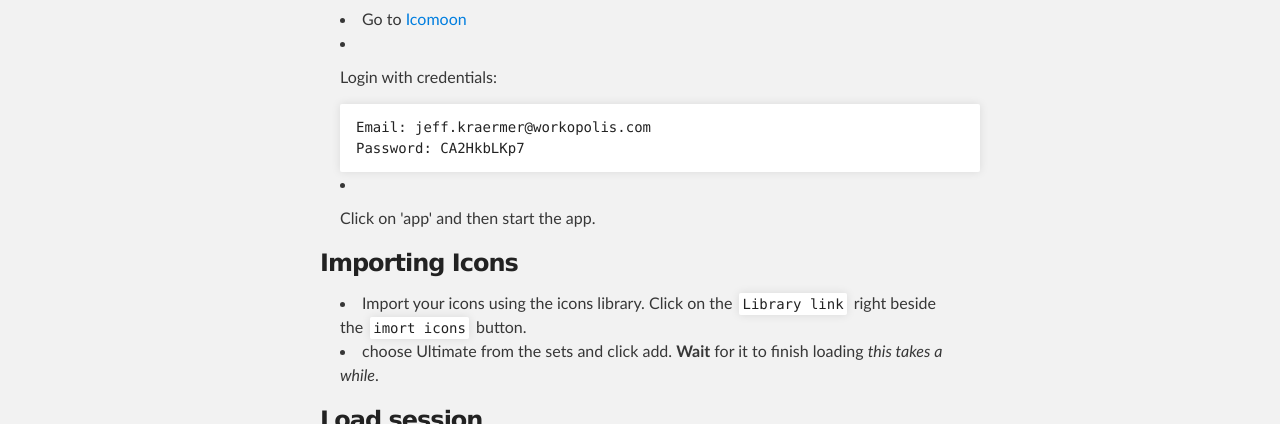
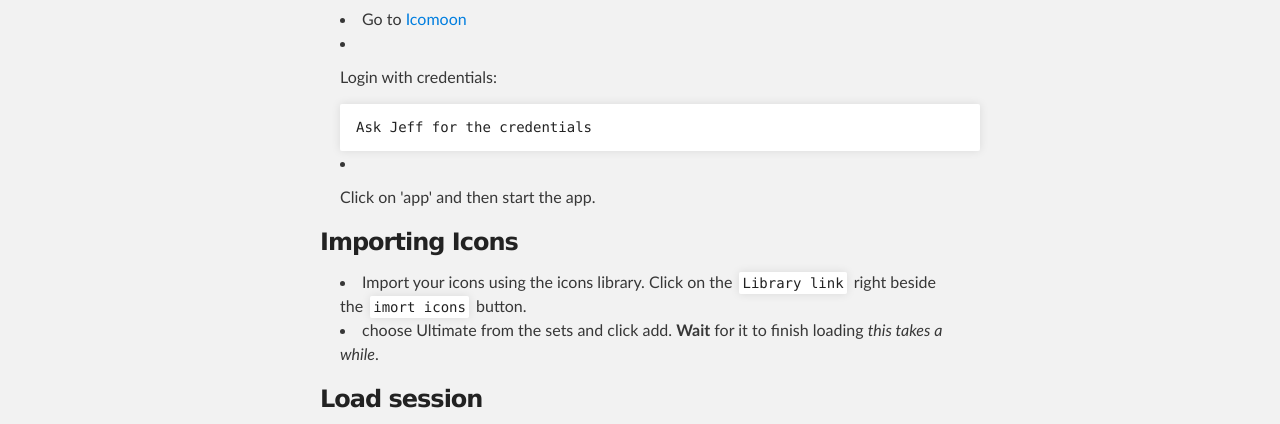
Before and after one commit to lukezhangui/WorkopolisFontIcon, a plain HTML site: page index.html in a window 1280 px wide. Shown: the part 363-787 px from the top of the page. Drawn offline with Linux system fonts and the light colour scheme.

```diff
--- a/index.html
+++ b/index.html
@@ -43,8 +43,7 @@
 <li>
 <p>Login with credentials:</p>
 
-<pre><code>Email: jeff.kraermer@workopolis.com
-Password: CA2HkbLKp7
+<pre><code>Ask Jeff for the credentials
 </code></pre>
 </li>
 <li><p>Click on 'app' and then start the app.</p></li>
```
Also changed, not shown: params.json (+1 -1 lines).
